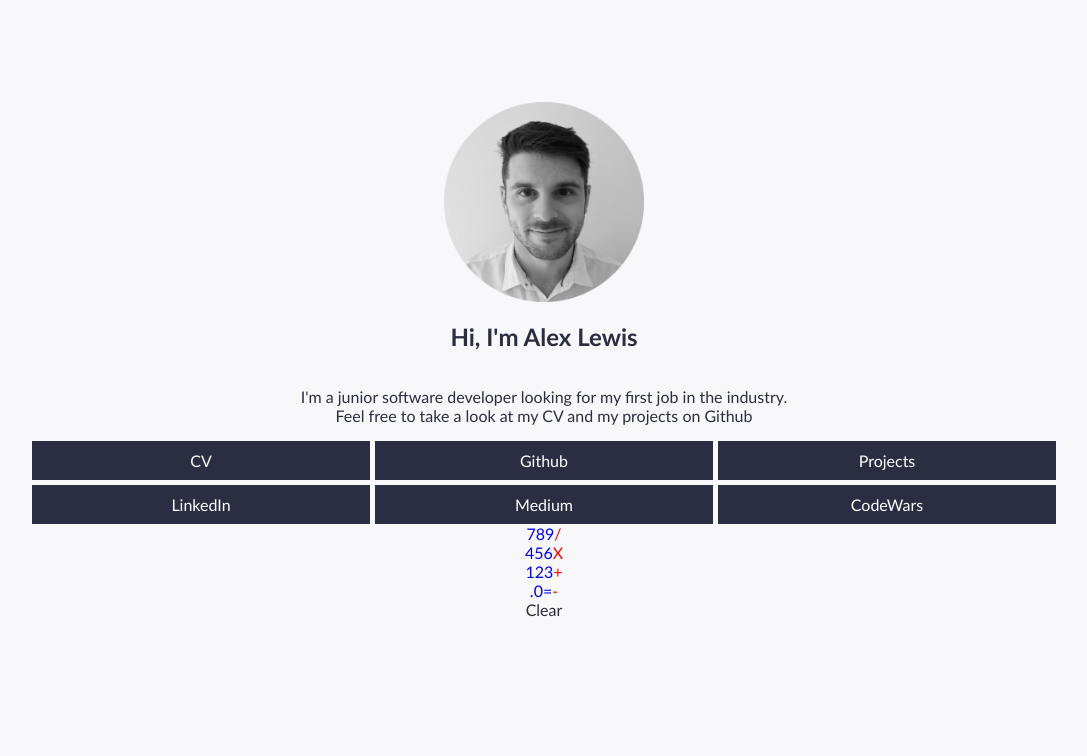
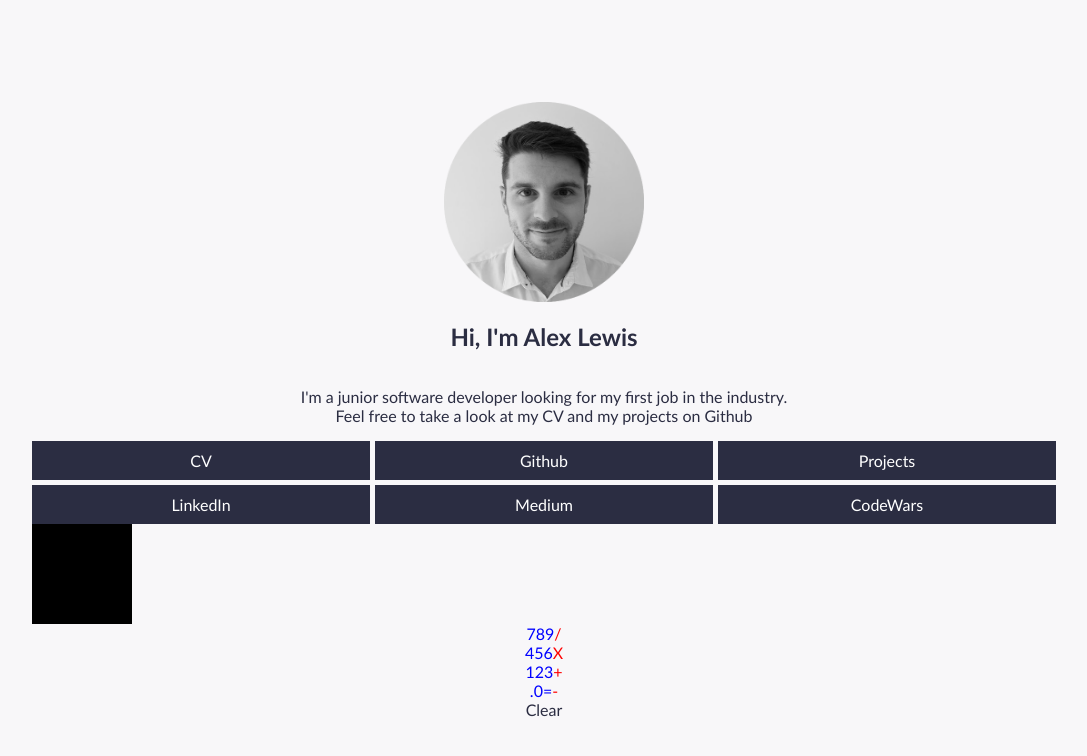
Before and after one commit to AlexLewis10/portfolio, a React (Create React App) app: page / in a window 1280 px wide. Shown: the top 756 px of the page, without its empty margins (96-1183 px from the left). Built offline with nearby package versions, Linux system fonts and the light colour scheme.

Commit message:
Add css to input box

```diff
--- a/src/modules/input.css
+++ b/src/modules/input.css
@@ -0,0 +1,7 @@
+.input {
+  background-color: black;
+  height: 100px;
+  width: 100px;
+  color: white;
+
+}
```
